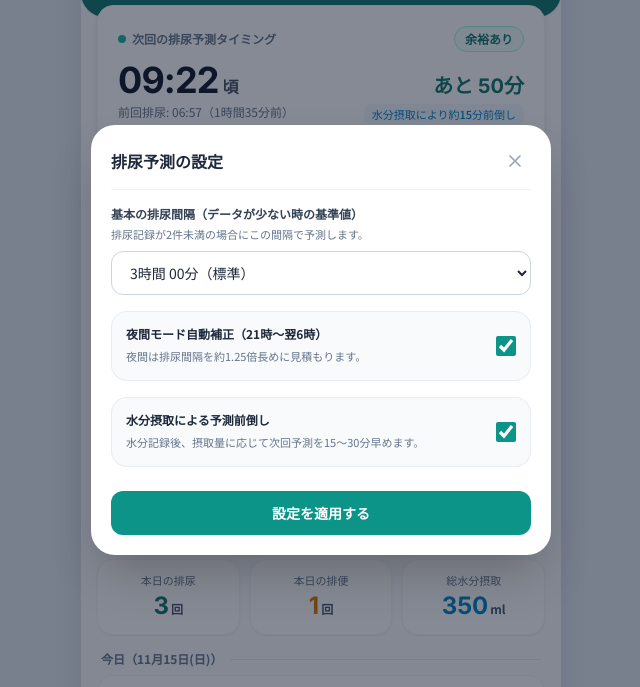
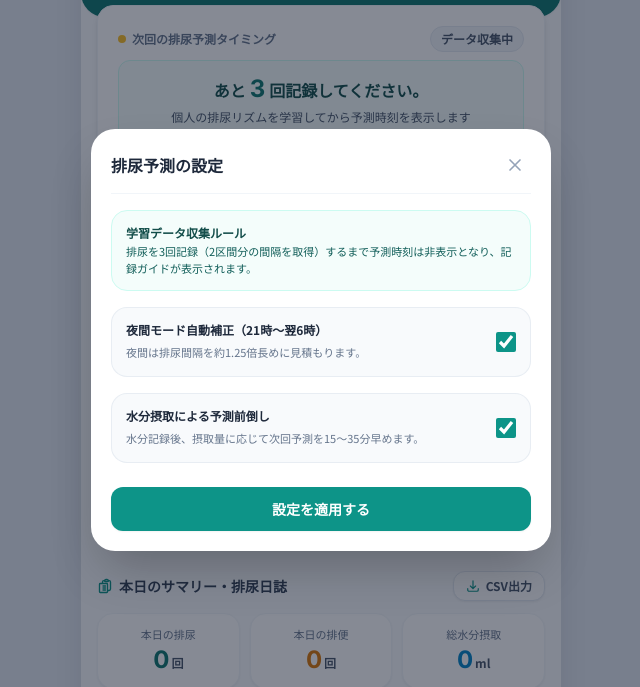
Before and after one commit to mugimugicha/urine-tracker, a plain HTML site: page index.html in a window 1280 px wide. Both pictures are taken after a click on the button "予測設定". Shown: the part 60-747 px from the top of the page, without its empty margins (319-959 px from the left). Drawn offline with nearby package versions, Linux system fonts and the light colour scheme.

Commit message:
Update index.html

```diff
--- a/index.html
+++ b/index.html
@@ -102,7 +102,7 @@
         <div class="bg-white rounded-2xl shadow-md border border-slate-100 p-5">
           <div class="flex items-center justify-between mb-2">
             <span class="text-xs font-bold text-slate-500 flex items-center gap-1.5">
-              <span class="w-2 h-2 rounded-full bg-teal-500 animate-pulse"></span>
+              <span id="predictionPulseDot" class="w-2 h-2 rounded-full bg-teal-500 animate-pulse"></span>
               次回の排尿予測タイミング
             </span>
             <!-- ステータスバッジ -->
@@ -111,8 +111,30 @@
             </span>
           </div>
 
-          <!-- メイン予測時刻＆カウントダウン -->
-          <div class="flex items-baseline justify-between my-2">
+          <!-- A. データ収集中（3回未満）の表示エリア -->
+          <div id="collectingDataView" class="hidden my-2 py-3 px-4 rounded-xl bg-teal-50/70 border border-teal-100 text-center">
+            <p class="text-base font-bold text-teal-900">
+              あと<span id="remainingCountText" class="font-num text-2xl text-teal-700 mx-1">3</span>回記録してください。
+            </p>
+            <p class="text-xs text-slate-600 mt-1">
+              個人の排尿リズムを学習してから予測時刻を表示します
+            </p>
+            <!-- 進捗ステップバー -->
+            <div class="mt-3 max-w-[220px] mx-auto">
+              <div class="flex justify-between text-[11px] font-bold text-teal-800 mb-1">
+                <span>学習進捗</span>
+                <span id="progressCountLabel" class="font-num">0 / 3回</span>
+              </div>
+              <div class="grid grid-cols-3 gap-1.5">
+                <div id="stepBar1" class="h-2 rounded-full bg-slate-200 transition-colors"></div>
+                <div id="stepBar2" class="h-2 rounded-full bg-slate-200 transition-colors"></div>
+                <div id="stepBar3" class="h-2 rounded-full bg-slate-200 transition-colors"></div>
+              </div>
+            </div>
+          </div>
+
+          <!-- B. 予測完了後（3回以上）のメイン予測時刻＆カウントダウン -->
+          <div id="predictionResultView" class="flex items-baseline justify-between my-2">
             <div>
               <div class="flex items-baseline gap-1">
                 <span id="predictedTimeText" class="font-num text-4xl font-bold text-slate-900 tracking-tight">--:--</span>
@@ -135,9 +157,9 @@
               <svg class="w-4 h-4 text-teal-600 shrink-0" fill="none" stroke="currentColor" stroke-width="2" viewBox="0 0 24 24">
                 <path stroke-linecap="round" stroke-linejoin="round" d="M12 6v6h4.5m4.5 0a9 9 0 11-18 0 9 9 0 0118 0z" />
               </svg>
-              <span>平均間隔: <strong id="avgIntervalText" class="text-slate-800 font-num">約 3時間00分</strong></span>
+              <span>平均間隔: <strong id="avgIntervalText" class="text-slate-800 font-num">データ収集中</strong></span>
             </div>
-            <span id="predictionBasisText" class="text-[11px] text-slate-400">直近の記録から算出</span>
+            <span id="predictionBasisText" class="text-[11px] text-slate-400">3回の排尿記録で自動算出</span>
           </div>
         </div>
       </section>
@@ -393,18 +415,9 @@
       </div>
 
       <form id="settingsForm" class="mt-4 space-y-4">
-        <div>
-          <label for="defaultIntervalInput" class="block text-xs font-bold text-slate-700 mb-1">
-            基本の排尿間隔（データが少ない時の基準値）
-          </label>
-          <p class="text-[11px] text-slate-500 mb-2">排尿記録が2件未満の場合にこの間隔で予測します。</p>
-          <select id="defaultIntervalInput" class="w-full rounded-xl border border-slate-300 px-3.5 py-2.5 text-sm text-slate-800 bg-white">
-            <option value="120">2時間 00分</option>
-            <option value="150">2時間 30分</option>
-            <option value="180" selected>3時間 00分（標準）</option>
-            <option value="210">3時間 30分</option>
-            <option value="240">4時間 00分</option>
-          </select>
+        <div class="bg-teal-50/70 p-3.5 rounded-2xl border border-teal-100">
+          <span class="text-xs font-bold text-teal-900 block">学習データ収集ルール</span>
+          <span class="text-[11px] text-teal-800 mt-0.5 block">排尿を3回記録（2区間分の間隔を取得）するまで予測時刻は非表示となり、記録ガイドが表示されます。</span>
         </div>
 
         <div class="flex items-center justify-between bg-slate-50 p-3.5 rounded-2xl border border-slate-200/70">
@@ -418,7 +431,7 @@
         <div class="flex items-center justify-between bg-slate-50 p-3.5 rounded-2xl border border-slate-200/70">
           <div class="pr-3">
             <span class="text-xs font-bold text-slate-800 block">水分摂取による予測前倒し</span>
-            <span class="text-[11px] text-slate-500">水分記録後、摂取量に応じて次回予測を15〜30分早めます。</span>
+            <span class="text-[11px] text-slate-500">水分記録後、摂取量に応じて次回予測を15〜35分早めます。</span>
           </div>
           <input type="checkbox" id="fluidAdjustToggle" checked class="w-5 h-5 accent-teal-600 rounded cursor-pointer" />
         </div>
@@ -467,11 +480,11 @@
      */
     const STORAGE_KEY = 'care_urination_logs_v1';
     const SETTINGS_KEY = 'care_urination_settings_v1';
+    const REQUIRED_URINATION_LOGS = 3; // 予測表示に必要な排尿回数（2区間分の間隔）
 
     // アプリケーション状態
     let logs = [];
     let settings = {
-      defaultIntervalMins: 180, // デフォルト3時間
       nightMode: true,
       fluidAdjust: true
     };
@@ -513,7 +526,6 @@
       } catch (e) {
         console.error('設定の読み込みに失敗:', e);
       }
-      document.getElementById('defaultIntervalInput').value = settings.defaultIntervalMins;
       document.getElementById('nightModeToggle').checked = settings.nightMode;
       document.getElementById('fluidAdjustToggle').checked = settings.fluidAdjust;
     }
@@ -526,15 +538,14 @@
       }
     }
 
-    // ログの読み込み（初回空の場合はリアルなサンプルデータを自動生成）
+    // ログの読み込み（初回は空配列からスタートし、3回記録の学習フローから体験できるようにする）
     function loadLogs() {
       try {
         const saved = localStorage.getItem(STORAGE_KEY);
         if (saved) {
           logs = JSON.parse(saved);
         } else {
-          logs = createSampleLogs();
-          saveLogs();
+          logs = [];
         }
       } catch (e) {
         console.error('記録の読み込みに失敗:', e);
@@ -553,7 +564,7 @@
       }
     }
 
-    // サンプルデータ生成（現在時刻を基準に今日の自然なケア記録を生成）
+    // サンプルデータ生成（3回の排尿記録を含むテスト用データ）
     function createSampleLogs() {
       const now = new Date();
       const minsAgo = (m) => new Date(now.getTime() - m * 60000).toISOString();
@@ -642,39 +653,37 @@
         .filter(item => item.type === 'urination')
         .sort((a, b) => new Date(a.timestamp) - new Date(b.timestamp));
 
-      if (urinations.length === 0) {
+      // 有効な排尿間隔（20分〜10時間）を抽出
+      const validIntervals = [];
+      for (let i = 1; i < urinations.length; i++) {
+        const diffMins = (new Date(urinations[i].timestamp) - new Date(urinations[i - 1].timestamp)) / 60000;
+        if (diffMins >= 20 && diffMins <= 600) {
+          validIntervals.push(diffMins);
+        }
+      }
+
+      // 必要な間隔数（3回記録 = 2区間）に満たない場合は予測を出さない
+      const requiredIntervals = REQUIRED_URINATION_LOGS - 1; // 2区間
+      if (validIntervals.length < requiredIntervals) {
+        // すでに1回以上記録がある場合は「有効間隔数 + 1」を現在の進捗回数として扱う（短時間連打の除外に対応）
+        const effectiveCount = urinations.length === 0 ? 0 : validIntervals.length + 1;
+        const remainingCount = Math.max(1, REQUIRED_URINATION_LOGS - effectiveCount);
+
         return {
-          hasData: false,
-          predictedDate: new Date(Date.now() + settings.defaultIntervalMins * 60000),
-          avgIntervalMins: settings.defaultIntervalMins,
-          lastUrinationDate: null,
-          fluidReducedMins: 0,
-          basisText: '初期基準値から算出'
+          isReady: false,
+          effectiveCount,
+          remainingCount
         };
       }
 
       const lastUrination = urinations[urinations.length - 1];
       const lastUrinationDate = new Date(lastUrination.timestamp);
 
-      // 1. 直近の排尿間隔（最大直近5区間）から平均間隔を算出
-      // 極端に短い(20分未満)または長い(10時間超)異常値は重みを抑える
-      const intervals = [];
-      for (let i = 1; i < urinations.length; i++) {
-        const diffMins = (new Date(urinations[i].timestamp) - new Date(urinations[i - 1].timestamp)) / 60000;
-        if (diffMins >= 20 && diffMins <= 600) {
-          intervals.push(diffMins);
-        }
-      }
-
-      let avgIntervalMins = settings.defaultIntervalMins;
-      let basisText = `基準値(${formatDuration(settings.defaultIntervalMins)})を使用`;
-
-      if (intervals.length > 0) {
-        const recentIntervals = intervals.slice(-5); // 直近5回分
-        const sum = recentIntervals.reduce((acc, v) => acc + v, 0);
-        avgIntervalMins = Math.round(sum / recentIntervals.length);
-        basisText = `直近${recentIntervals.length}回の平均から算出`;
-      }
+      // 1. 直近の有効な排尿間隔（最大直近5区間）から平均間隔を算出
+      const recentIntervals = validIntervals.slice(-5);
+      const sum = recentIntervals.reduce((acc, v) => acc + v, 0);
+      const avgIntervalMins = Math.round(sum / recentIntervals.length);
+      let basisText = `直近${recentIntervals.length}区間の平均から算出`;
 
       // 2. 夜間モード補正（21:00〜翌6:00の間は間隔を1.25倍に調整）
       let effectiveIntervalMins = avgIntervalMins;
@@ -703,7 +712,7 @@
       const predictedDate = new Date(lastUrinationDate.getTime() + effectiveIntervalMins * 60000);
 
       return {
-        hasData: true,
+        isReady: true,
         predictedDate,
         avgIntervalMins,
         lastUrinationDate,
@@ -715,19 +724,50 @@
     // 予測カードのUI描画
     function renderPredictionCard() {
       const pred = calculatePrediction();
+      const collectingView = document.getElementById('collectingDataView');
+      const resultView = document.getElementById('predictionResultView');
+      const badgeEl = document.getElementById('predictionBadge');
+      const pulseDot = document.getElementById('predictionPulseDot');
+
+      // --- パターンA: データ収集不足（3回未満） ---
+      if (!pred.isReady) {
+        collectingView.classList.remove('hidden');
+        resultView.classList.add('hidden');
+
+        badgeEl.textContent = 'データ収集中';
+        badgeEl.className = 'text-xs font-bold px-2.5 py-1 rounded-full bg-slate-100 text-slate-600 border border-slate-200';
+        pulseDot.className = 'w-2 h-2 rounded-full bg-amber-400 animate-pulse';
+
+        document.getElementById('remainingCountText').textContent = pred.remainingCount;
+        document.getElementById('progressCountLabel').textContent = `${pred.effectiveCount} / ${REQUIRED_URINATION_LOGS}回`;
+
+        // 3段階の進捗バーの色を更新
+        for (let i = 1; i <= REQUIRED_URINATION_LOGS; i++) {
+          const bar = document.getElementById(`stepBar${i}`);
+          if (i <= pred.effectiveCount) {
+            bar.className = 'h-2 rounded-full bg-teal-500 transition-colors';
+          } else {
+            bar.className = 'h-2 rounded-full bg-slate-200 transition-colors';
+          }
+        }
+
+        document.getElementById('avgIntervalText').textContent = 'データ収集中';
+        document.getElementById('predictionBasisText').textContent = `あと${pred.remainingCount}回の排尿記録で予測開始`;
+        return;
+      }
+
+      // --- パターンB: 3回以上の排尿データが揃い予測を表示 ---
+      collectingView.classList.add('hidden');
+      resultView.classList.remove('hidden');
+      pulseDot.className = 'w-2 h-2 rounded-full bg-teal-500 animate-pulse';
+
       const now = new Date();
-
       const timeStr = formatTime(pred.predictedDate);
       document.getElementById('predictedTimeText').textContent = timeStr;
       document.getElementById('avgIntervalText').textContent = `約 ${formatDuration(pred.avgIntervalMins)}`;
       document.getElementById('predictionBasisText').textContent = pred.basisText;
-
-      if (pred.lastUrinationDate) {
-        document.getElementById('lastUrinationInfo').textContent =
-          `前回排尿: ${formatTime(pred.lastUrinationDate)}（${getRelativePastText(pred.lastUrinationDate)}）`;
-      } else {
-        document.getElementById('lastUrinationInfo').textContent = '前回の排尿記録がありません';
-      }
+      document.getElementById('lastUrinationInfo').textContent =
+        `前回排尿: ${formatTime(pred.lastUrinationDate)}（${getRelativePastText(pred.lastUrinationDate)}）`;
 
       // 水分前倒しバッジ
       const fluidBadge = document.getElementById('fluidAdjustmentBadge');
@@ -740,7 +780,6 @@
 
       // カウントダウン＆ステータスバッジの色分け
       const diffMins = Math.round((pred.predictedDate - now) / 60000);
-      const badgeEl = document.getElementById('predictionBadge');
       const countdownEl = document.getElementById('countdownText');
 
       if (diffMins > 20) {
@@ -792,7 +831,7 @@
         container.innerHTML = `
           <div class="bg-white rounded-2xl p-8 text-center border border-slate-100 shadow-xs">
             <p class="text-sm font-bold text-slate-600">まだ記録がありません</p>
-            <p class="text-xs text-slate-400 mt-1">上のボタンから排尿や水分摂取を記録してください。</p>
+            <p class="text-xs text-slate-400 mt-1">上のボタンから排尿を3回記録すると予測が表示されます。</p>
           </div>
         `;
         return;
@@ -1135,7 +1174,6 @@
 
       document.getElementById('settingsForm').addEventListener('submit', (e) => {
         e.preventDefault();
-        settings.defaultIntervalMins = parseInt(document.getElementById('defaultIntervalInput').value, 10) || 180;
         settings.nightMode = document.getElementById('nightModeToggle').checked;
         settings.fluidAdjust = document.getElementById('fluidAdjustToggle').checked;
         saveSettings();
@@ -1160,7 +1198,7 @@
       document.getElementById('loadSampleBtn').addEventListener('click', () => {
         openConfirmModal(
           'サンプルデータの読込',
-          '現在の記録をサンプルデータに置き換えますか？',
+          '現在の記録をサンプルデータ（排尿3回分を含む）に置き換えますか？',
           () => {
             logs = createSampleLogs();
             saveLogs();
```
